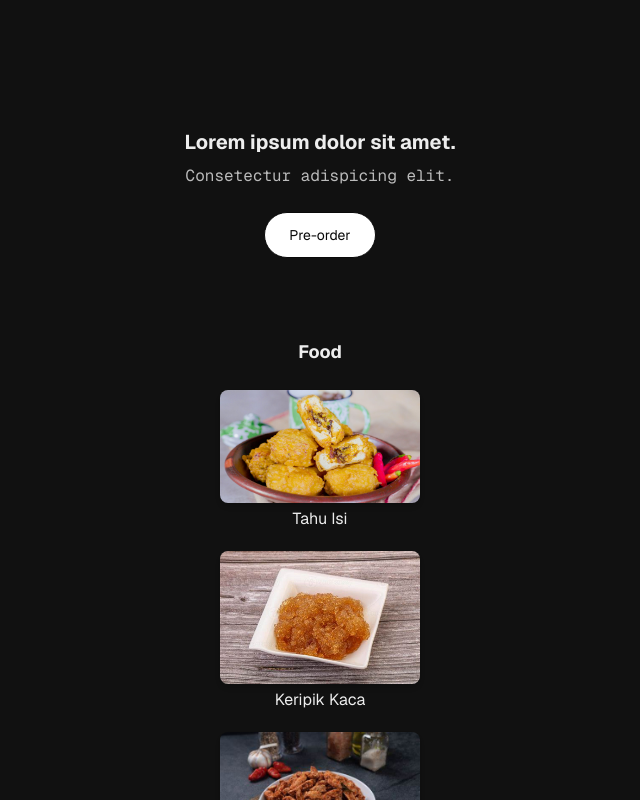
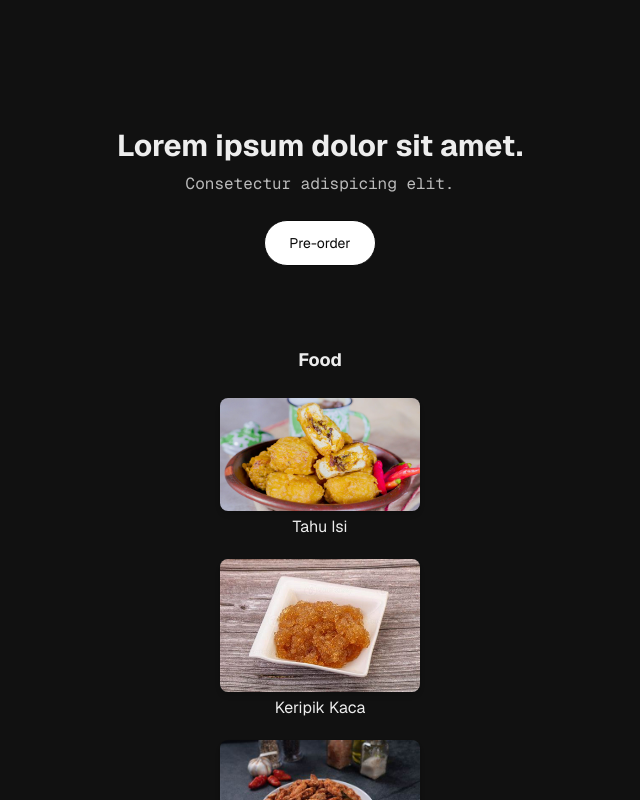
Before and after one commit to javascripter355/Bazar-Website, a Next.js app: page / in a window 1280 px wide. Shown: the top 800 px of the page, without its empty margins (320-960 px from the left). Built offline with nearby package versions, Linux system fonts and the light colour scheme.

Commit message:
style: change font size of main header

```diff
--- a/app/page.js
+++ b/app/page.js
@@ -7,7 +7,7 @@ export default function Home () {
     return (
         <div className="grid place-items-center w-screen px-16 py-32 gap-10 grid-rows-[auto_auto_auto]">
             <div className="flex flex-col items-center gap-2">
-                <h1 className="text-xl font-sans text-center font-bold">Lorem ipsum dolor sit amet.</h1>
+                <h1 className="text-3xl font-sans text-center font-bold">Lorem ipsum dolor sit amet.</h1>
                 <h2 className="text-[#bbb] font-mono text-center">Consetectur adispicing elit.</h2>
                 <button className="border-1 font-sans bg-[#fff] transition-all duration-300 ease-out hover:bg-[#dfdfdf]
                 mt-4 text-[#0a0a0a] rounded-full px-6 py-3 text-sm flex justify-center">Pre-order</button>
```
